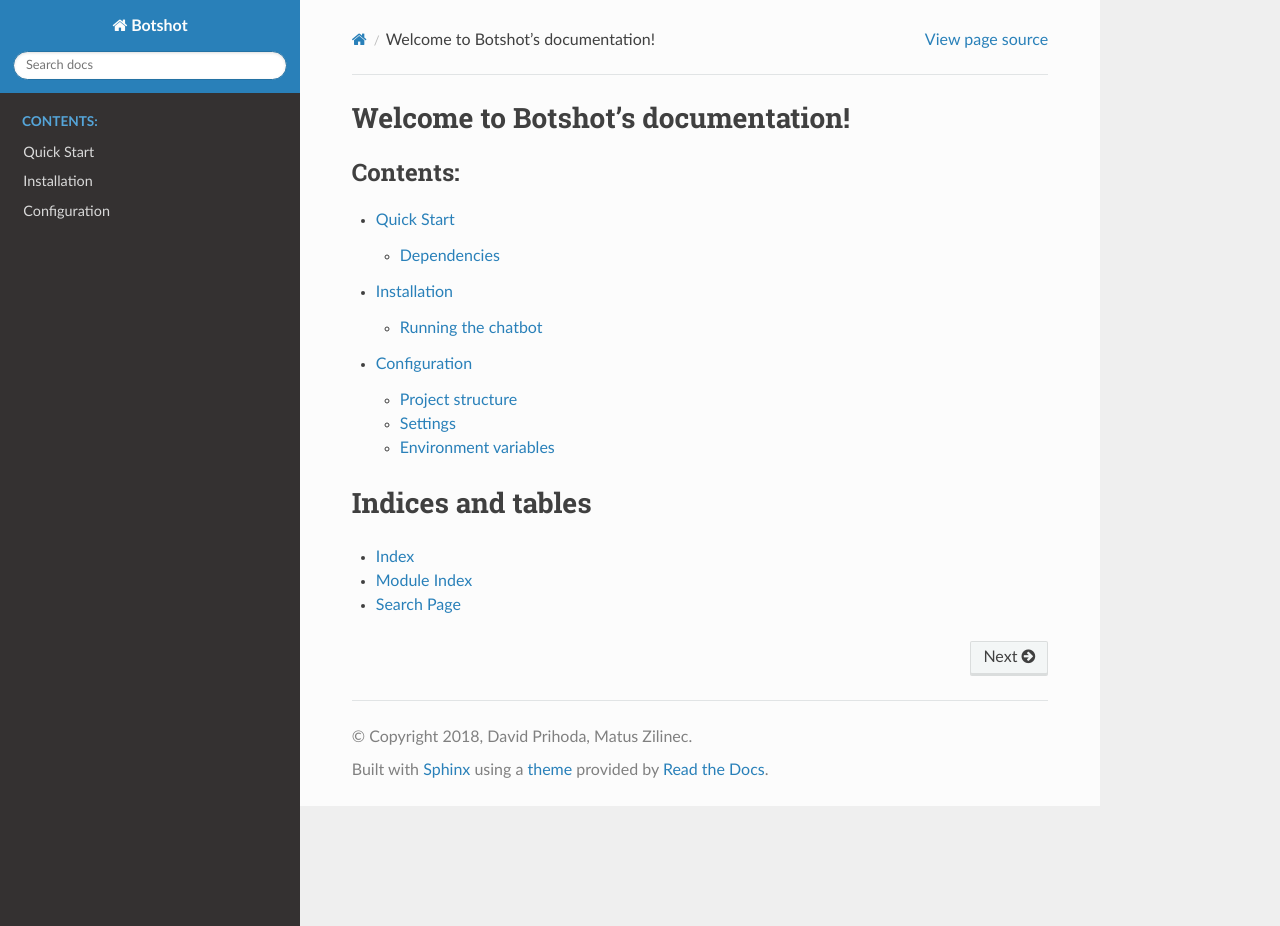
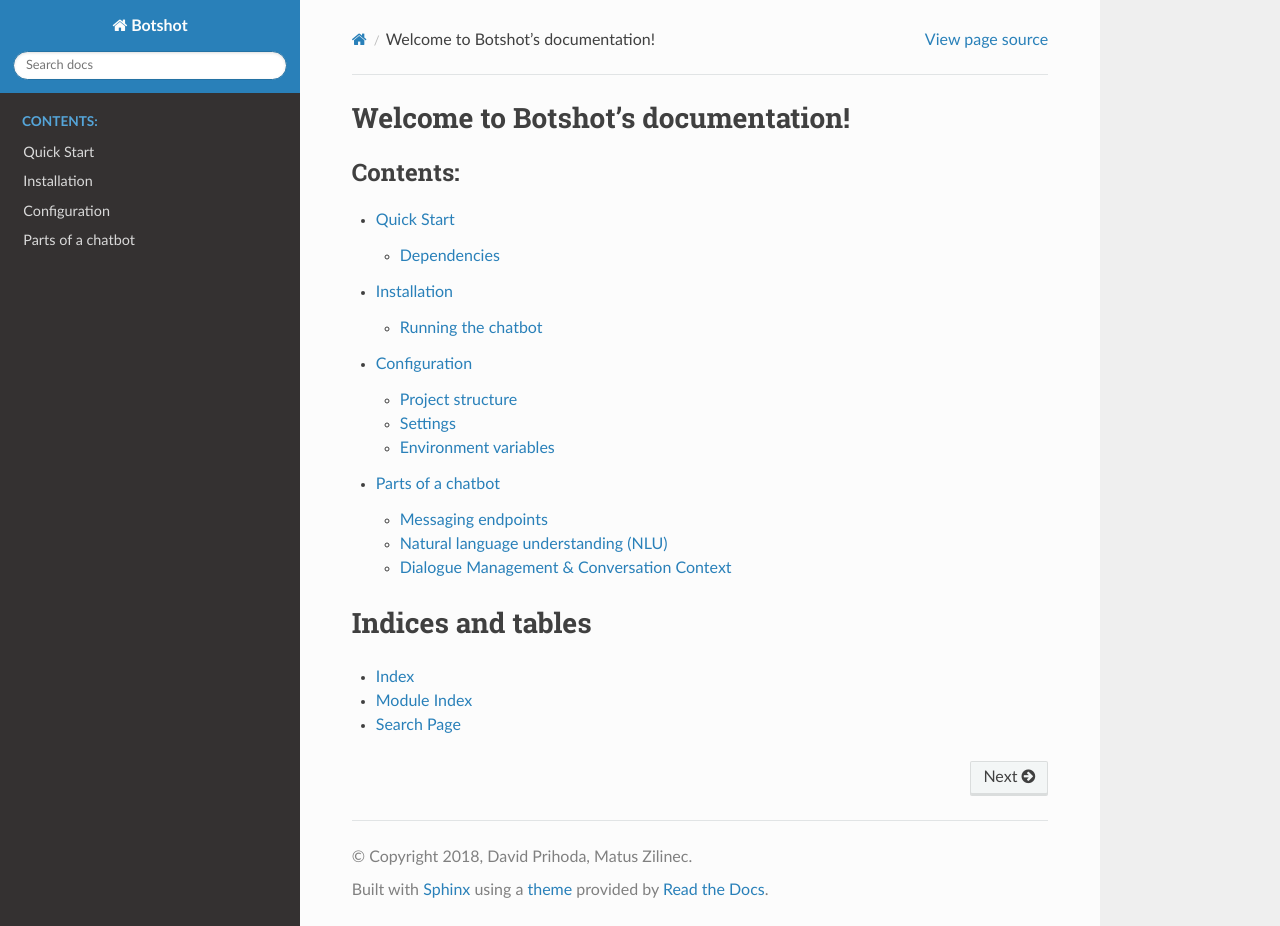
Before and after one commit to botshot/botshot, a Sphinx documentation site: the page built from docs/index.rst, in a window 1280 px wide and 926 px high. Built offline with Sphinx 7.4.7 and the Read the Docs theme 2.0.0, drawn with Linux system fonts in a browser that asks for light colours; some of the changed lines change nothing that is shown.

Commit message:
Add documentation - generic overview.

```diff
--- a/docs/index.rst
+++ b/docs/index.rst
@@ -13,6 +13,7 @@
    quickstart/index
    quickstart/installation
    quickstart/configuration
+   quickstart/parts
 
 
 Indices and tables
--- /dev/null
+++ b/docs/quickstart/parts.rst
@@ -0,0 +1,72 @@
+###################
+Parts of a chatbot
+###################
+
+| So anyway, what does a good chatbot consist of?
+
+| Well, multiple things. For one, it needs to be able to **send and receive messages**, or it wouldn't be a chatbot, right?
+| It also needs to **understand messages** and know their meaning (partially at least).
+| It should also **keep track of conversation** and remember the **conversation history**. In other words, it shouldn't lose the thread in the middle of a conversation.
+| Finally, it should be able to **generate messages** that answer the users' input.
+|
+| Let's go over these things, really quickly.
+
+---------------------
+Messaging endpoints
+---------------------
+
+Botshot supports popular messaging platforms such as *Facebook messenger* and *Telegram*.
+For each of these platforms, there is an endpoint that converts the messages to a universal format,
+so you don't need to worry about compatibility.
+
+To enable support for messaging platforms, just add the associated API token to ``BOT_CONFIG``.
+Read more at `Messaging endpoints`_.
+
+.. note:: Botshot is fully extensible. If you need to support your private messaging API, just implement the endpoint and it will work.
+
+-------------------------------------
+Natural language understanding (NLU)
+-------------------------------------
+
+| Natural language understanding is the process of analyzing text and extracting machine-interpretable information.
+| NLU is actually a topic in AI, but you don't have to be an expert to make a chatbot. Today, there are many available services that do the job for you.
+| Botshot provides easy integration with the most popular tools, such as Facebook's `Wit.ai`_, Microsoft's `Luis.AI`_, or the offline `Rasa NLU`_.
+| We also have our own NLU module, designed specifically for use with Botshot. Contact us if you're interested.
+| Although you don't have to, you should really use NLU. The above tools are very easy to use.
+
+NLU tools are useful for these purposes:
+
+1. **Intent detection** aka "What does the user want?"
+    | Classify the message into a *category*.
+    | Input:  ``{"text": "Hi there!"}``
+    | Output: ``{"intent": "greeting", "confidence": 0.9854, "source": "botshot_nlu"}``
+2. **Entity extraction** aka "How does the user want it?"
+    | Extract *entities* such as *dates*, *places* and *names* from text.
+    | Input:  ``{"text": "Are there any interesting events today?"}``
+    | Output: ``{"query": "events", "date": "2018-01-01"}``
+
+To enable support for NLU platforms, just add the associated API token to ``BOT_CONFIG``.
+Read more at `Natural language understanding`_.
+
+.. note:: You can use your own machine learning models for NLU if you wish. See `Entity extractors`_ for more details.
+
+.. _Wit.ai: https://wit.ai
+.. _Luis.AI: https://luis.ai
+.. _Rasa NLU: https://github.com/RasaHQ/rasa_nlu
+
+
+------------------------------------------
+Dialogue Management & Conversation Context
+------------------------------------------
+
+| If you're building a chatbot that does more than say "hello", you will need a way to keep track of the conversation
+and remember what the user has said before.
+| Botshot has a Dialogue Manager that does exactly this. You can picture the conversation as a state machine
+with states like *greeting* and transitions that fire when a message is received.
+| There is also a Context Manager that you can query about past conversations and NLU entities.
+
+.. note:: We would be really happy if we could just train a neural network instead.
+           However, there are still many problems that need to be solved before production use.
+
+
+**Alright, enough chit chat. Let's get coding!**
```
